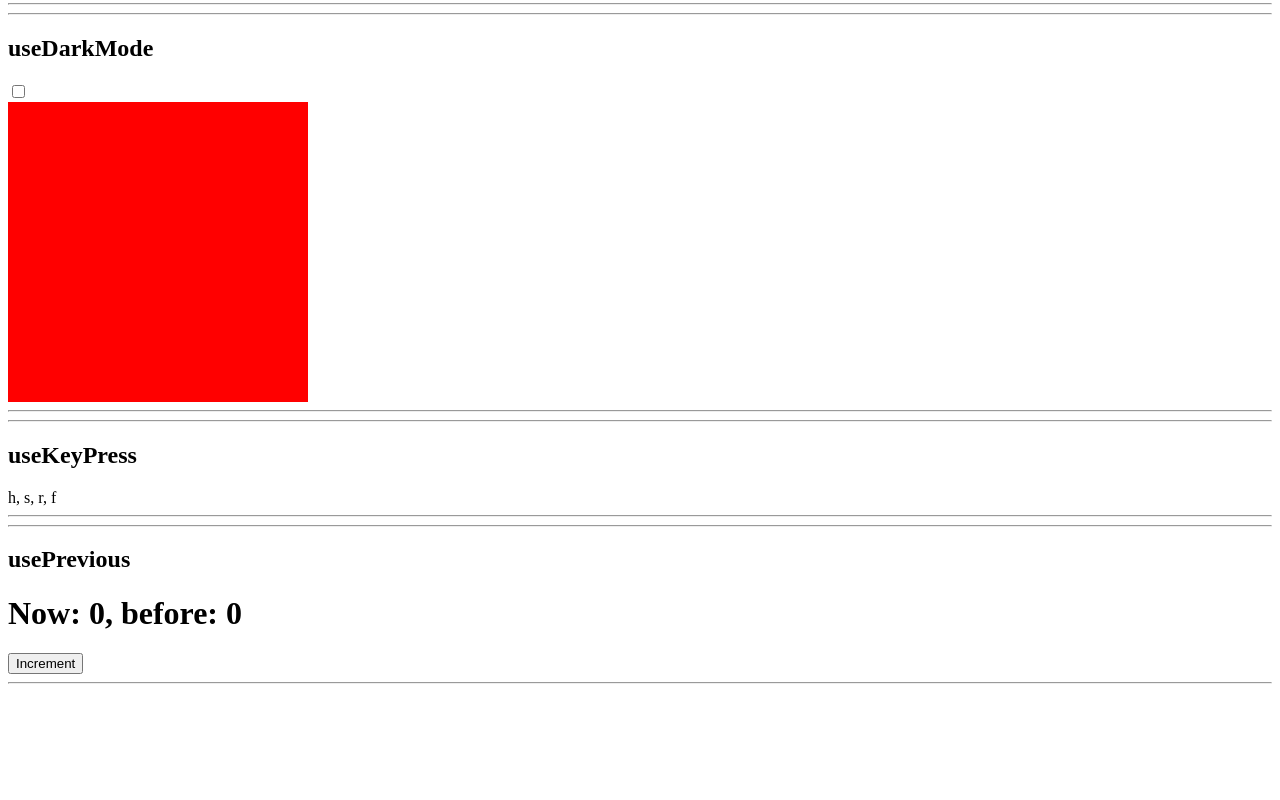
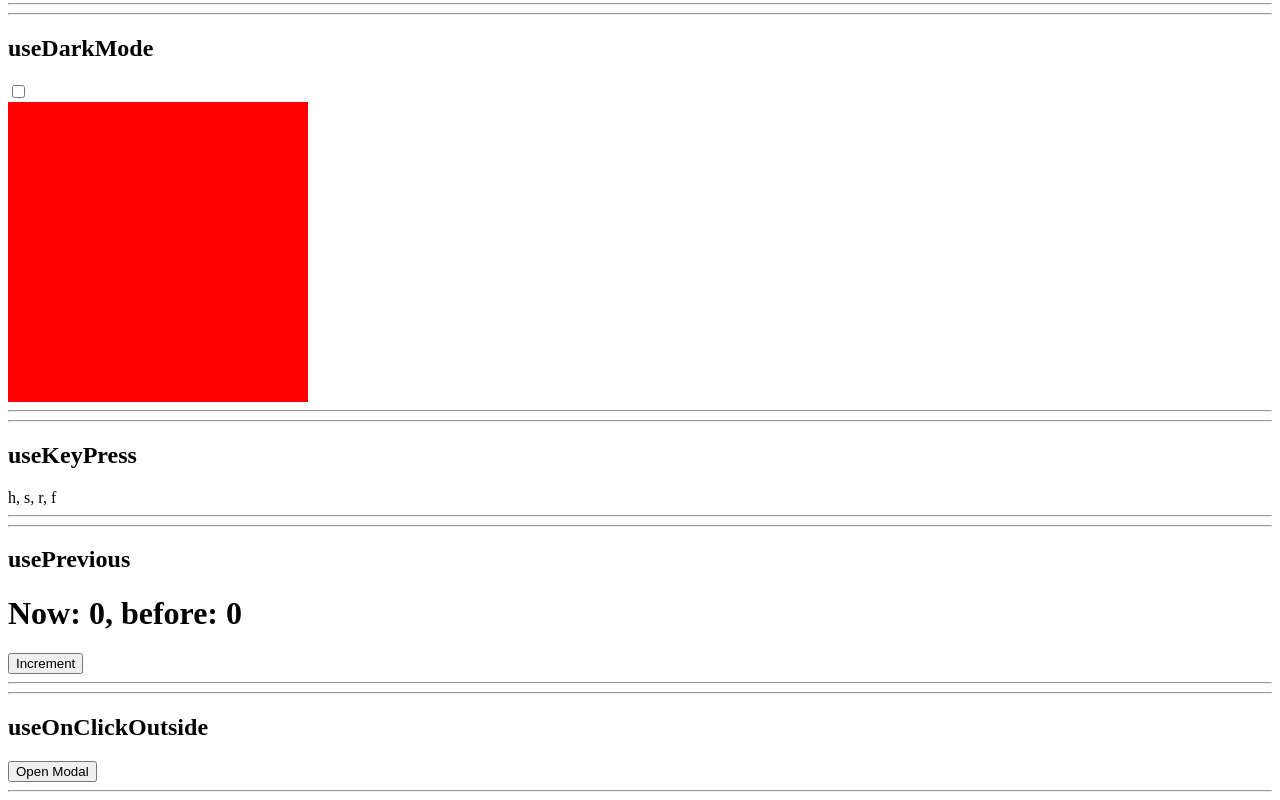
Before and after one commit to nightmarelie/react-hooks, a React (Create React App) app: page / in a window 1280 px wide. Shown: the part 1151-1951 px from the top of the page. Before the commit the page ends 1843 px from the top, so only its background shows below. Built offline with nearby package versions, Linux system fonts and the light colour scheme.

Commit message:
feat: add use case for on click outside

```diff
--- a/src/App.tsx
+++ b/src/App.tsx
@@ -11,6 +11,7 @@ import {
   ToggleMode,
   KeyPress,
   MyCounter,
+  MyModal,
 } from "./components";
 
 function App() {
@@ -51,6 +52,9 @@ function App() {
       <ShowCase title="usePrevious">
         <MyCounter />
       </ShowCase>
+      <ShowCase title="useOnClickOutside">
+        <MyModal />
+      </ShowCase>
     </div>
   );
 }
--- /dev/null
+++ b/src/components/MyModal.tsx
@@ -0,0 +1,22 @@
+import React, { useRef, useState } from "react";
+import { useOnClickOutside } from "../hooks";
+
+export const MyModal = () => {
+  // Create a ref that we add to the element for which we want to detect outside clicks
+  const ref = useRef<HTMLDivElement>(null);
+  // State for our modal
+  const [isModalOpen, setModalOpen] = useState<boolean>(false);
+  // Call hook passing in the ref and a function to call on outside click
+  useOnClickOutside({ ref, handler: () => setModalOpen(false) });
+  return (
+    <div>
+      {isModalOpen ? (
+        <div ref={ref}>
+          👋 Hey, I'm a modal. Click anywhere outside of me to close.
+        </div>
+      ) : (
+        <button onClick={() => setModalOpen(true)}>Open Modal</button>
+      )}
+    </div>
+  );
+};
--- a/src/components/index.ts
+++ b/src/components/index.ts
@@ -9,3 +9,4 @@ export * from "./Columns";
 export * from "./ToggleMode";
 export * from "./KeyPress";
 export * from "./MyCounter";
+export * from "./MyModal";
--- a/src/hooks/useOnClickOutside.ts
+++ b/src/hooks/useOnClickOutside.ts
@@ -4,7 +4,7 @@ type EventOutside = MouseEvent | TouchEvent;
 
 type OnClickOutsideProps = {
   ref: RefObject<any>;
-  handler: (event: EventOutside) => void;
+  handler: (event?: EventOutside) => void;
 };
 
 export const useOnClickOutside = ({ ref, handler }: OnClickOutsideProps) => {
@@ -17,6 +17,7 @@ export const useOnClickOutside = ({ ref, handler }: OnClickOutsideProps) => {
         }
         handler(event);
       };
+
       document.addEventListener("mousedown", listener);
       document.addEventListener("touchstart", listener);
       return () => {
```
